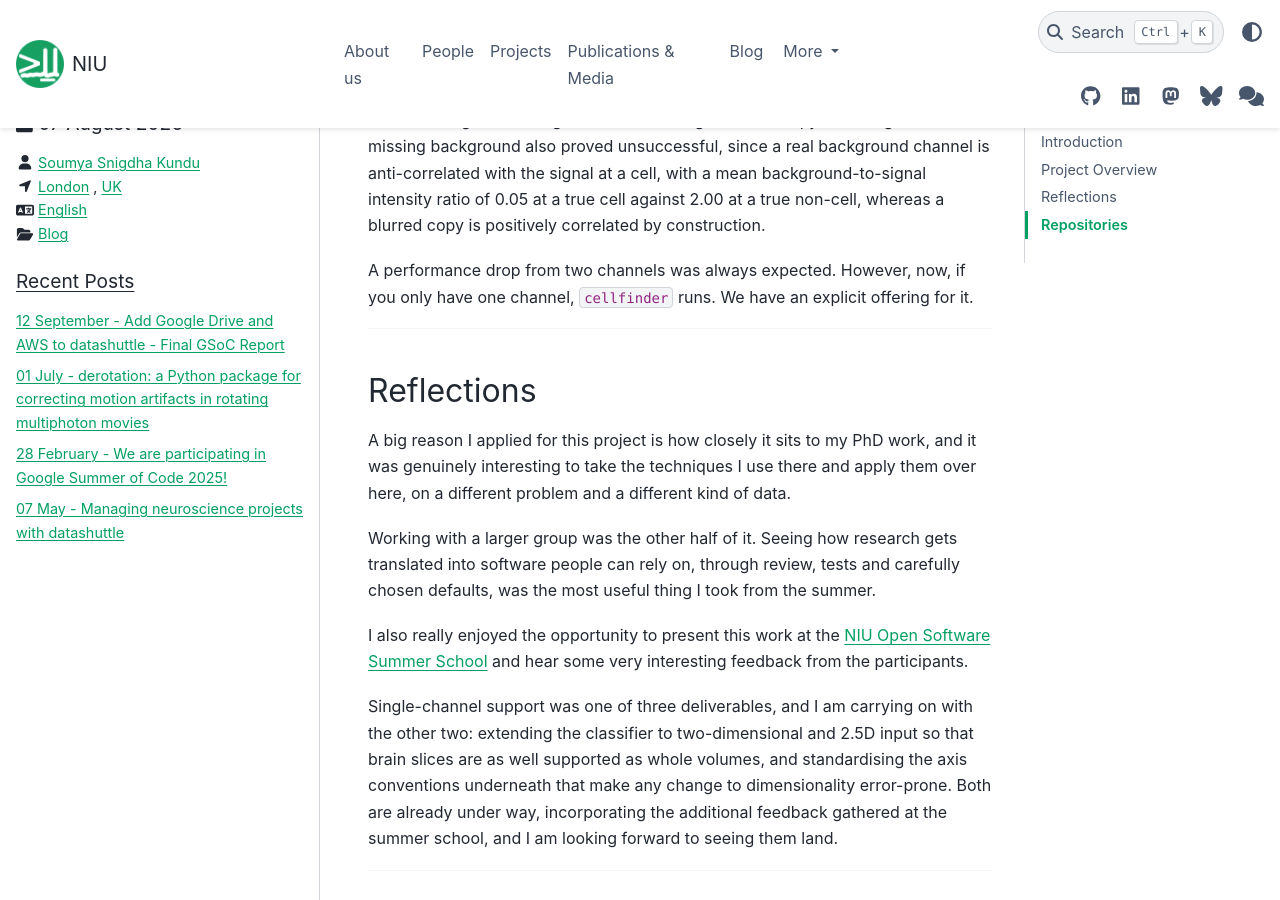
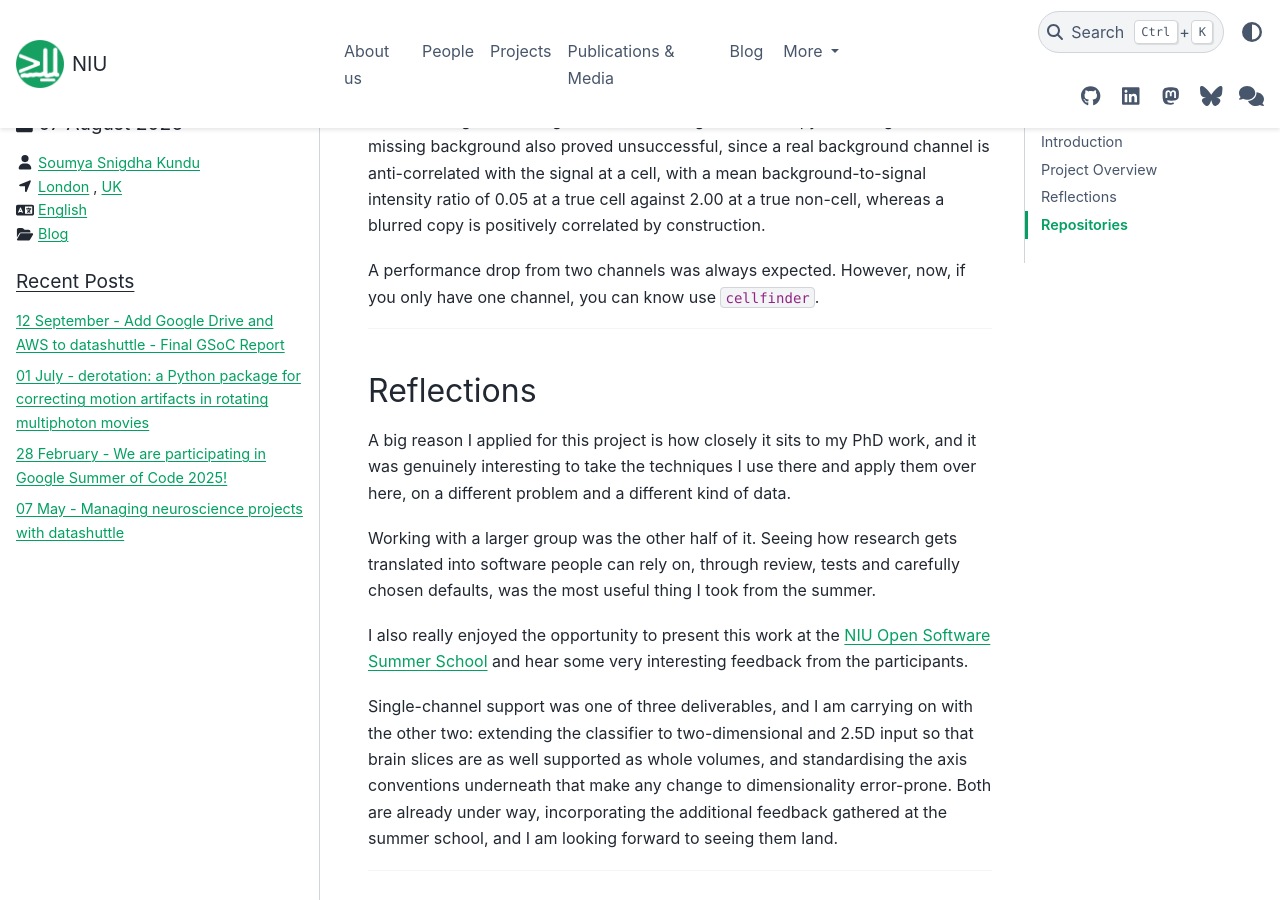
Before and after one commit to neuroinformatics-unit/neuroinformatics-unit.github.io, a Sphinx documentation site: the page built from docs/source/blog/gsoc_2026_cellfinder.md, in a window 1280 px wide and 900 px high, scrolled down 2661 px. Built offline with Sphinx 7.4.7 and the PyData theme 0.15.4, drawn with Linux system fonts in a browser that asks for light colours; nearby versions of some CDN libraries; pages that are not in the unit, such as notebooks, are missing from menus.

Commit message:
Update docs/source/blog/gsoc_2026_cellfinder.md
Co-authored-by: Alessandro Felder <alessandrofelder@users.noreply.github.com>

```diff
--- a/docs/source/blog/gsoc_2026_cellfinder.md
+++ b/docs/source/blog/gsoc_2026_cellfinder.md
@@ -66,7 +66,7 @@ The single-channel model made more false-positive errors in every training setup
 
 There is more work to be done here. Warm-start fine-tuning recovers roughly 40% of the gap and a top-hat variant around 28%, while distillation does nothing and hard-negative mining hurts. Substituting a blurred copy of the signal for the missing background also proved unsuccessful, since a real background channel is anti-correlated with the signal at a cell, with a mean background-to-signal intensity ratio of 0.05 at a true cell against 2.00 at a true non-cell, whereas a blurred copy is positively correlated by construction.
 
-A performance drop from two channels was always expected. However, now, if you only have one channel, `cellfinder` runs. We have an explicit offering for it.
+A performance drop from two channels was always expected. However, now, if you only have one channel, you can know use `cellfinder`.
 
 ---
 
```
